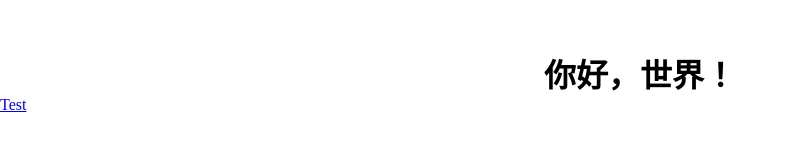
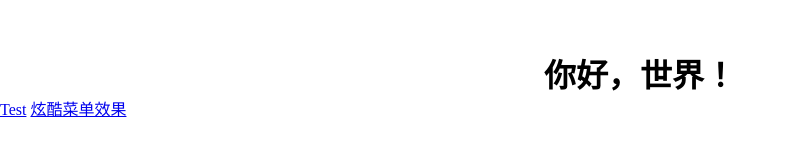
Before and after one commit to xy-520/xy-520.github.io, a plain HTML site: page index.html in a window 1280 px wide. Shown: the whole page, without its empty margins (0-787 px from the left). Drawn offline with Linux system fonts and the light colour scheme.

Commit message:
Update index.html

```diff
--- a/index.html
+++ b/index.html
@@ -22,6 +22,7 @@
 <body>
   <h1>你好，世界！</h1>
   <a href="./Test/20231106-加载效果.html">Test</a>
+  <a href="20231107-炫酷菜单效果.html">炫酷菜单效果</a>
 </body>
 
 </html>
```
